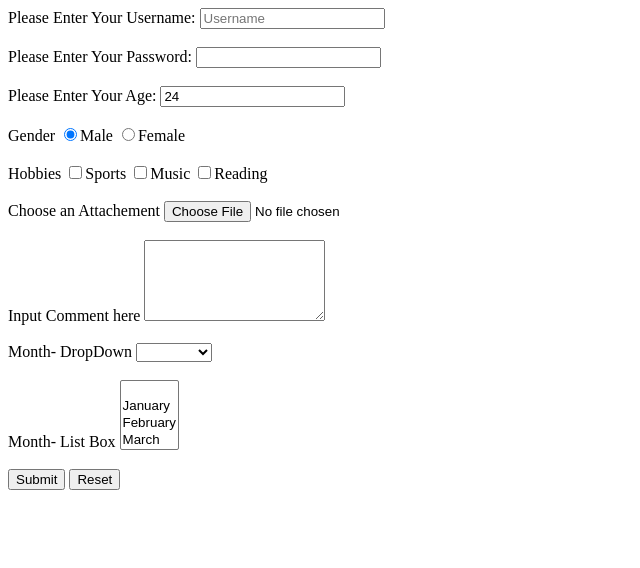
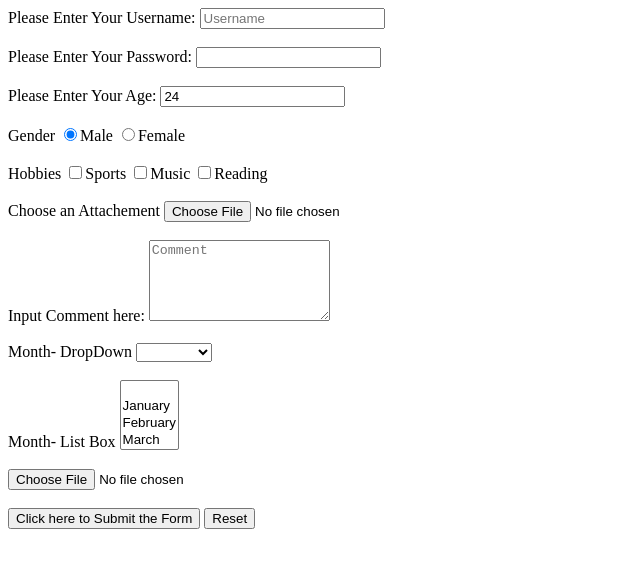
Before and after one commit to zachfunderburk/Week-1-Training-Code, a plain HTML site: page HTMLDEMO/formsdemo.html in a window 1280 px wide. Shown: the whole page, without its empty margins (0-640 px from the left). Drawn offline with Linux system fonts and the light colour scheme.

Commit message:
Lunch Commit (10/8)

```diff
--- a/HTMLDEMO/formsdemo.html
+++ b/HTMLDEMO/formsdemo.html
@@ -6,7 +6,7 @@
 <body>
     <!-- The Action attribute will determine where submitted forms will be
     sent in order to be processed-->
-    <form action="/processingprogramexample" name="form1">
+    <form action="/processingprogramexample" name="form1" method="POST">
 
         <!-- The Label Element is used to add a Text name to the
         page for any Input Fields-->
@@ -61,8 +61,8 @@
         <!-- The Text Area element will allow users to enter in multiple lines
         of text. This element can also have the Rows and Cols attributes to determine
         the default Row/Column numbers-->
-        Input Comment here
-        <textarea rows="5" cols="20" name="comment"></textarea>
+        Input Comment here:
+        <textarea rows="5" cols="20" name="comment" placeholder="Comment"></textarea>
         <br/>
         <br/>
 
@@ -91,7 +91,11 @@
 
         <!-- The File Appribute will allow the user to upload and
         attach a file to the form-->
-        <input type="submit" name="submit"/>
+        <input type="file"/>
+        <br/>
+        <br/>
+
+        <input type="submit" name="submit" value="Click here to Submit the Form"/>
         <input type="reset" name="reset"/>
 
     </form>
```
Also changed, not shown: DOMDEMO/domAssign1.html (+7 -12 lines).
